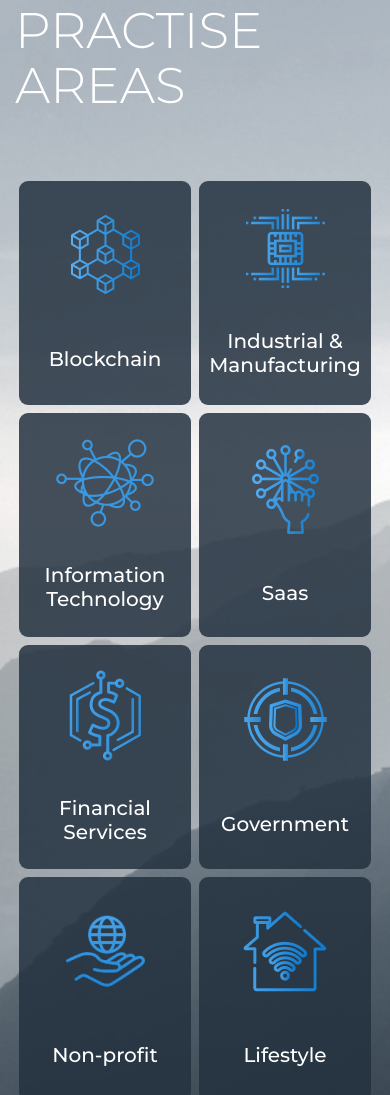
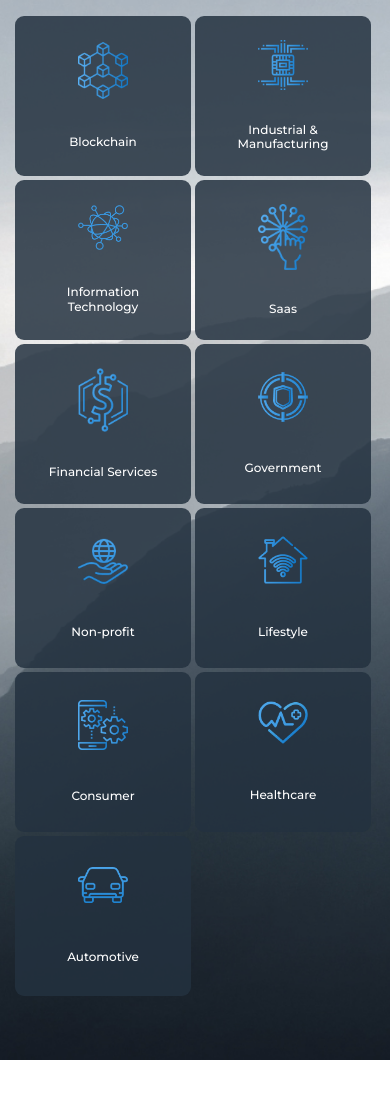
Before and after one commit to svirom/revilian, a plain HTML site: page index.html in a window 390 px wide. Shown: the part 6193-7288 px from the top of the page. After the commit the page ends 7253 px from the top, so only its background shows below. Drawn offline with nearby package versions, Linux system fonts and the light colour scheme.

Commit message:
practice areas responsive fixes

```diff
--- a/index.html
+++ b/index.html
@@ -358,67 +358,67 @@
             </div>
           </div>
           <div class="row text-center no-gutters">
-            <div class="col-6 col-md-4 col-lg-3 px-1 py-1">
+            <div class="col-6 col-md-4 col-lg-3 pl-0 pl-sm-1 pr-1 pt-1 pb-0 pb-sm-1">
               <div class="practice-card d-flex flex-column align-items-center justify-content-around pt-2 px-4">
                 <img src="img/blockchain.png" alt="Blockchain">
                 <h4>Blockchain</h4>
               </div>
             </div>
-            <div class="col-6 col-md-4 col-lg-3 px-1 py-1">
+            <div class="col-6 col-md-4 col-lg-3 pl-0 pl-sm-1 pr-1 pt-1 pb-0 pb-sm-1">
               <div class="practice-card d-flex flex-column align-items-center justify-content-around pt-2 px-4">
                 <img src="img/industrial-manufacturing.png" alt="Industrial & Manufacturing">
                 <h4>Industrial & Manufacturing</h4>
               </div>
             </div>
-            <div class="col-6 col-md-4 col-lg-3 px-1 py-1">
+            <div class="col-6 col-md-4 col-lg-3 pl-0 pl-sm-1 pr-1 pt-1 pb-0 pb-sm-1">
               <div class="practice-card d-flex flex-column align-items-center justify-content-around pt-2 px-4">
                 <img src="img/information-technology.png" alt="Information Technology">
                 <h4>Information Technology</h4>
               </div>
             </div>
-            <div class="col-6 col-md-4 col-lg-3 px-1 py-1">
+            <div class="col-6 col-md-4 col-lg-3 pl-0 pl-sm-1 pr-1 pt-1 pb-0 pb-sm-1">
               <div class="practice-card d-flex flex-column align-items-center justify-content-around pt-2 px-4">
                 <img src="img/saas.png" alt="SaaS">
                 <h4>Saas</h4>
               </div>
             </div>
-            <div class="col-6 col-md-4 col-lg-3 px-1 py-1">
+            <div class="col-6 col-md-4 col-lg-3 pl-0 pl-sm-1 pr-1 pt-1 pb-0 pb-sm-1">
               <div class="practice-card d-flex flex-column align-items-center justify-content-around pt-2 px-4">
                 <img src="img/financial-services.png" alt="Financial Services">
                 <h4>Financial Services</h4>
               </div>
             </div>
-            <div class="col-6 col-md-4 col-lg-3 px-1 py-1">
+            <div class="col-6 col-md-4 col-lg-3 pl-0 pl-sm-1 pr-1 pt-1 pb-0 pb-sm-1">
               <div class="practice-card d-flex flex-column align-items-center justify-content-around pt-2 px-4">
                 <img src="img/government.png" alt="Government">
                 <h4>Government</h4>
               </div>
             </div>
-            <div class="col-6 col-md-4 col-lg-3 px-1 py-1">
+            <div class="col-6 col-md-4 col-lg-3 pl-0 pl-sm-1 pr-1 pt-1 pb-0 pb-sm-1">
               <div class="practice-card d-flex flex-column align-items-center justify-content-around pt-2 px-4">
                 <img src="img/non-profit.png" alt="Non-profit">
                 <h4>Non-profit</h4>
               </div>
             </div>
-            <div class="col-6 col-md-4 col-lg-3 px-1 py-1">
+            <div class="col-6 col-md-4 col-lg-3 pl-0 pl-sm-1 pr-1 pt-1 pb-0 pb-sm-1">
               <div class="practice-card d-flex flex-column align-items-center justify-content-around pt-2 px-4">
                 <img src="img/lifestyle.png" alt="Lifestyle">
                 <h4>Lifestyle</h4>
               </div>
             </div>
-            <div class="col-6 col-md-4 col-lg-3 px-1 py-1">
+            <div class="col-6 col-md-4 col-lg-3 pl-0 pl-sm-1 pr-1 pt-1 pb-0 pb-sm-1">
               <div class="practice-card d-flex flex-column align-items-center justify-content-around pt-2 px-4">
                 <img src="img/consumer.png" alt="Consumer">
                 <h4>Consumer</h4>
               </div>
             </div>
-            <div class="col-6 col-md-4 col-lg-3 px-1 py-1">
+            <div class="col-6 col-md-4 col-lg-3 pl-0 pl-sm-1 pr-1 pt-1 pb-0 pb-sm-1">
               <div class="practice-card d-flex flex-column align-items-center justify-content-around pt-2 px-4">
                 <img src="img/healthcare.png" alt="Healthcare">
                 <h4>Healthcare</h4>
               </div>
             </div>
-            <div class="col-6 col-md-4 col-lg-3 px-1 py-1">
+            <div class="col-6 col-md-4 col-lg-3 pl-0 pl-sm-1 pr-1 pt-1 pb-0 pb-sm-1">
               <div class="practice-card d-flex flex-column align-items-center justify-content-around pt-2 px-4">
                 <img src="img/automotive.png" alt="Automotive">
                 <h4>Automotive</h4>
--- a/sass/_home.scss
+++ b/sass/_home.scss
@@ -345,17 +345,43 @@
   padding-bottom: 4rem;
   background: url('../img/practice_areas_bg.jpg') center/cover no-repeat;
 
+  @include respond-to('large') {
+    padding-top: 4rem;
+  }
+
   h2 {
     margin-bottom: 4rem;
+
+    @include respond-to('large') {
+      margin-bottom: 2rem;
+    }
+
+    @include respond-to('large') {
+      font-size: 1.875rem;
+    }
   }
 
   h4 {
     font-size: 1.25rem;
+
+    @include respond-to('small') {
+      font-size: 0.75rem;
+    }
+  }
+
+  img {
+    @include respond-to('small') {
+      max-width: 50px;
+    }
   }
 
   .practice-card {
     height: 14rem;
     border-radius: 9px;
     background-color: rgba(#243240, 0.85);
+
+    @include respond-to('small') {
+      height: 10rem;
+    }
   }
 }
```
Also changed, not shown: css/main.css, 1 other file.
